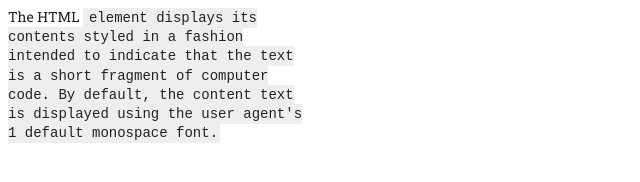
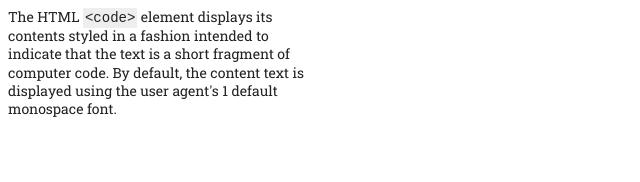
Before and after one commit to akosizsak/17, a plain HTML site: page index.html in a window 1280 px wide. Shown: the whole page, without its empty margins (0-640 px from the left). Drawn offline with Linux system fonts and the light colour scheme.

Commit message:
code
code

```diff
--- a/index.html
+++ b/index.html
@@ -8,6 +8,6 @@
     <link rel="stylesheet" href="stlye.css">
 </head>
 <body>
-        The HTML <code><code></code> element displays its contents styled in a fashion intended to indicate that the text is a short fragment of computer code. By default, the content text is displayed using the user agent's 1 default monospace font.
+        The HTML <code>&lt;code&gt;</code> element displays its contents styled in a fashion intended to indicate that the text is a short fragment of computer code. By default, the content text is displayed using the user agent's 1 default monospace font.
 </body>
 </html>
```
